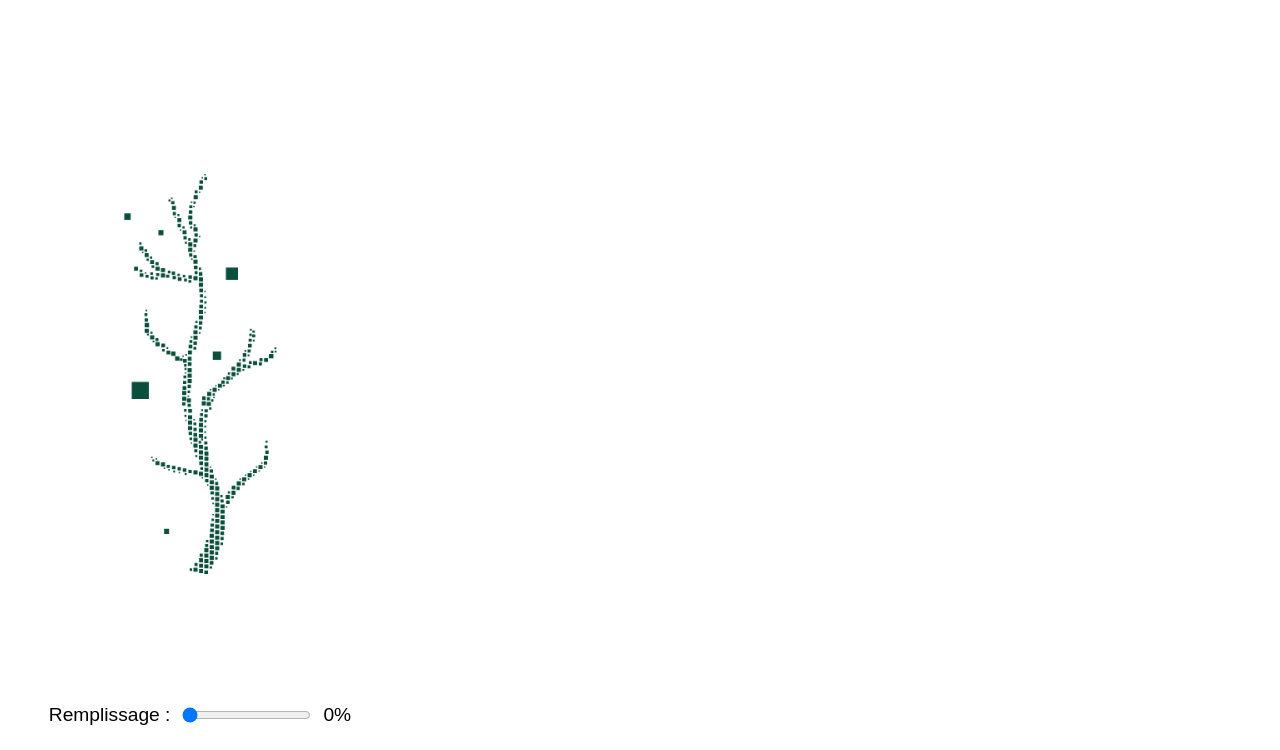
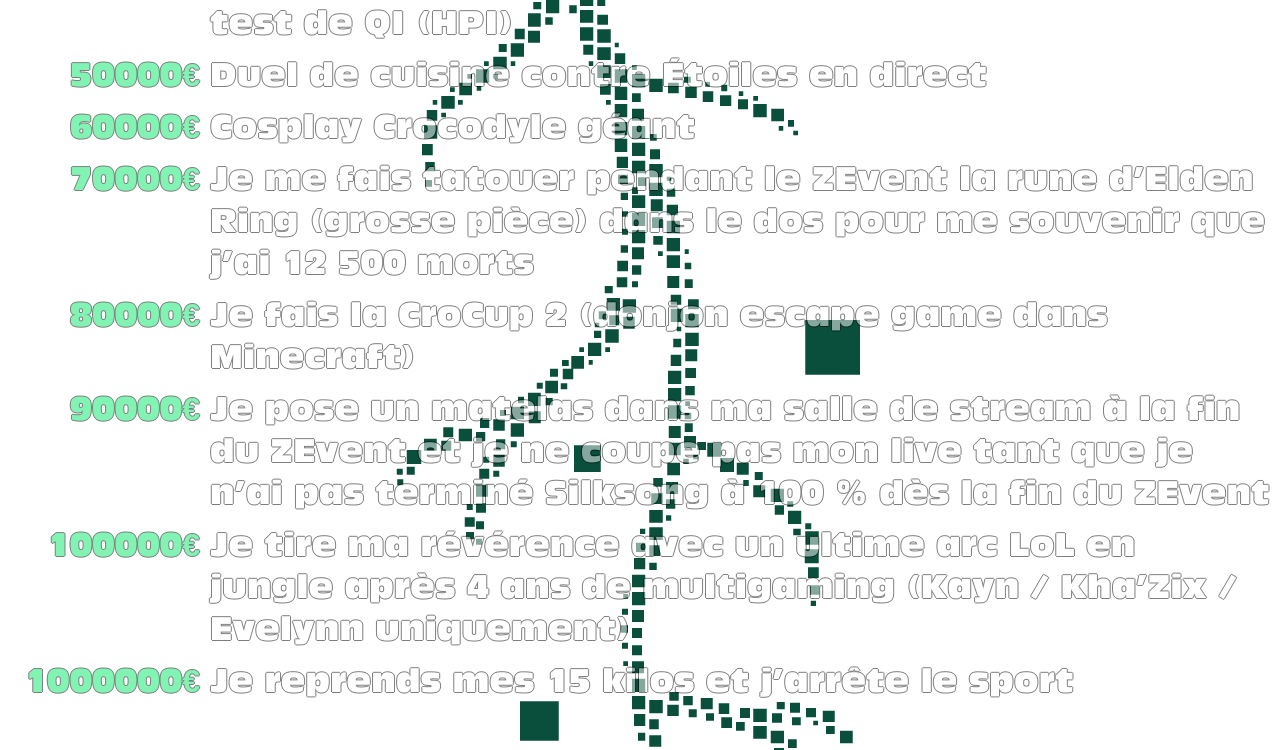
Before and after one commit to Swordsouler/zevent-2025, a plain HTML site: page donation-goal-tree.html in a window 1280 px wide. Shown: the top 750 px of the page. Drawn offline with nearby package versions, Linux system fonts and the light colour scheme; no server answers.

Commit message:
work on tree

```diff
--- a/donation-goal-tree.html
+++ b/donation-goal-tree.html
@@ -5,6 +5,7 @@
         <meta name="viewport" content="width=device-width, initial-scale=1.0" />
         <title>Arbre de dons - ZEvent 2025</title>
         <link rel="stylesheet" href="tree-slider.css" />
+        <link rel="stylesheet" href="index.css" />
     </head>
     <body>
         <div class="tree-slider-container">
@@ -16,17 +17,13 @@
                     class="tree-fill"
                     id="treeFillImg" />
             </div>
-            <div class="slider-controls">
-                <label for="treeFillSlider">Remplissage :</label>
-                <input
-                    type="range"
-                    id="treeFillSlider"
-                    min="0"
-                    max="100"
-                    value="0" />
-                <span id="treeFillValue">0%</span>
-            </div>
+            <ul
+                id="donation-goals-list"
+                style="position: absolute; bottom: 0"></ul>
         </div>
+        <script src="streamer-info.js"></script>
+        <script src="donation-goal.js"></script>
+        <script src="streamcharity-ws.js"></script>
         <script src="donation-goal-tree.js"></script>
     </body>
 </html>
--- a/donation-goal-tree.js
+++ b/donation-goal-tree.js
@@ -1,8 +1,7 @@
 document.addEventListener("DOMContentLoaded", function () {
-    const slider = document.getElementById("treeFillSlider");
     const fillImg = document.getElementById("treeFillImg");
-    const fillValue = document.getElementById("treeFillValue");
     const treeImages = document.querySelector(".tree-images");
+    const goalsList = document.getElementById("donation-goals-list");
 
     function isReverse() {
         const params = new URLSearchParams(window.location.search);
@@ -11,22 +10,64 @@ document.addEventListener("DOMContentLoaded", function () {
 
     function updateRotation() {
         if (isReverse()) {
+            treeImages.style.transform = "rotate(-90deg)";
+        } else {
             treeImages.style.transform = "rotate(90deg)";
-        } else {
-            treeImages.style.transform = "rotate(-90deg)";
         }
-        // Suppression de l'animation de rotation
         treeImages.style.transition = "";
     }
 
-    function updateFill() {
-        const percent = slider.value;
-        const clip = `inset(0 ${100 - percent}% 0 0)`;
-        fillImg.style.clipPath = clip;
-        fillValue.textContent = percent + "%";
+    function getFillHeightPx() {
+        if (!goalsList || !window.donationGoals) return 0;
+        // Compte le nombre de goals atteints
+        const value = window.currentDonationValue || 0;
+        const attainedCount = window.donationGoals.filter(
+            (g) => value >= g.valeur
+        ).length;
+        // Additionne la hauteur des li atteints
+        let height = 0;
+        Array.from(goalsList.children).forEach((li, idx) => {
+            if (idx < attainedCount) {
+                height += li.offsetHeight;
+            }
+        });
+        return height;
     }
 
-    slider.addEventListener("input", updateFill);
+    function updateFill() {
+        // Hauteur totale de la liste
+        const listHeight = goalsList.offsetHeight;
+        if (listHeight === 0) return;
+        // Hauteur des goals atteints
+        const fillHeight = getFillHeightPx();
+        // Calcule le pourcentage de remplissage vertical
+        const percent = Math.min(
+            100,
+            Math.round((fillHeight / listHeight) * 100)
+        );
+        // Remplit de bas en haut
+        fillImg.style.clipPath = `inset(${100 - percent}% 0 0 0)`;
+    }
+
+    // Met à jour à chaque changement de donation
+    function listenDonationValue() {
+        let lastValue = window.currentDonationValue;
+        setInterval(() => {
+            if (window.currentDonationValue !== lastValue) {
+                lastValue = window.currentDonationValue;
+                updateFill();
+            }
+        }, 200);
+    }
+
     updateRotation();
-    updateFill();
+    setTimeout(updateFill, 500); // Attend le rendu de la liste
+    listenDonationValue();
+
+    document.addEventListener("streamerInfoReady", () =>
+        setTimeout(updateFill, 500)
+    );
+    document.addEventListener("donationEvent", () =>
+        setTimeout(updateFill, 500)
+    );
 });
--- a/donation-goal.js
+++ b/donation-goal.js
@@ -121,6 +121,12 @@ function isReverseMode() {
 
 function createDonationGoalsList(goals, animateIdx = null) {
     const listElement = document.getElementById("donation-goals-list");
+    if (!listElement) {
+        // Pas de liste à afficher dans cette page, on synchronise juste les variables globales
+        window.setDonationGoals(goals);
+        window.donationGoals = goals;
+        return;
+    }
     listElement.innerHTML = "";
 
     // Inverse la liste si reverse
@@ -201,6 +207,7 @@ function createDonationGoalsList(goals, animateIdx = null) {
 
 function updateDonationGoalsOpacity(goals) {
     const listElement = document.getElementById("donation-goals-list");
+    if (!listElement) return; // Ajouté : évite l’erreur si l’élément n’existe pas
     let nextGoalIdx = goals.findIndex((g) => currentDonationValue < g.valeur);
     if (nextGoalIdx === -1) nextGoalIdx = goals.length;
 
--- a/tree-slider.css
+++ b/tree-slider.css
@@ -10,9 +10,11 @@
 /* Conteneur des images d'arbre */
 .tree-images {
     position: relative;
-    width: 400px;
-    height: 600px;
-    margin-bottom: 30px;
+    width: 100vw; /* Prend toute la largeur */
+    height: 100vh; /* Prend toute la hauteur */
+    margin-bottom: 0; /* Supprime la marge */
+    max-width: 100vw;
+    max-height: 100vh;
 }
 
 body {
@@ -49,10 +51,3 @@ body {
     transition: clip-path 0.3s cubic-bezier(0.4, 0, 0.2, 1);
     z-index: 2;
 }
-
-.slider-controls {
-    display: flex;
-    align-items: center;
-    gap: 10px;
-    font-size: 1.2em;
-}
```
